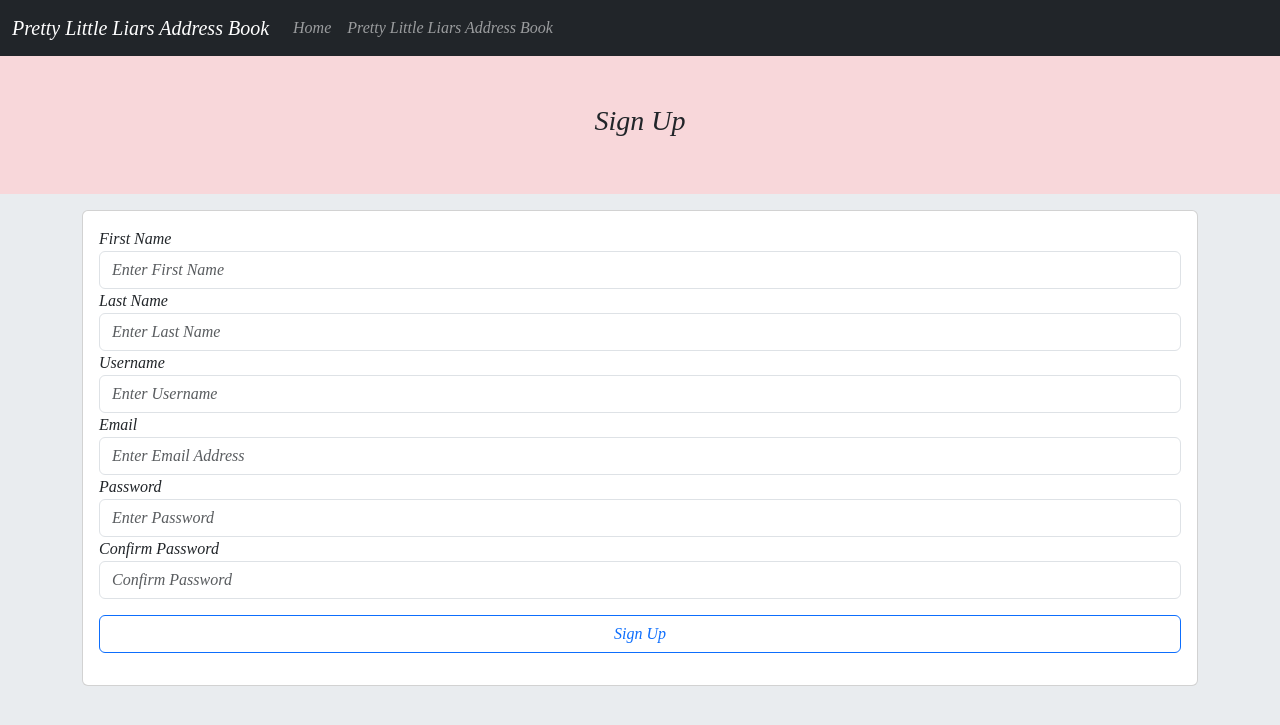
After one commit to leisatrisler/flask_phone_book, a Flask app: template app/templates/signup.html in a window 1280 px wide. The commit adds this page. Shown: the top 725 px of the page. Run offline with Flask 3, Linux system fonts and the light colour scheme; the template is opened without the code that fills it: values that come from a table or form of the project are taken from there, others are empty.

Commit message:
added new branch and work in progress changes

```diff
--- /dev/null
+++ b/-- SQLite.sql
@@ -0,0 +1,2 @@
+-- SQLite
+select * from address;
--- a/app/__init__.py
+++ b/app/__init__.py
@@ -1,18 +1,24 @@
 from flask import Flask
 from flask_sqlalchemy import SQLAlchemy
 from flask_migrate import Migrate
+from flask_login import LoginManager
 from config import Config
 
 app = Flask(__name__)
-app.config['SECRET_KEY'] = 'got_a_secret_can_you_keep_it'
+# app.config["SECRET_KEY"] = "got_a_secret_can_you_keep_it"
 app.config.from_object(Config)
 
-if __name__ == '__main__':
-    app.run()
+# if __name__ == "__main__":
+#     app.run()
 
 db = SQLAlchemy(app)
 
 migrate = Migrate(app, db)
 
+login = LoginManager(app)
+
+login.login_view = "login"
+
+login.login_message_category = "warning"
 
 from app import routes, models
--- a/app/forms.py
+++ b/app/forms.py
@@ -1,14 +1,34 @@
 from flask_wtf import FlaskForm
-from wtforms import StringField, EmailField, SubmitField
-from wtforms.validators import InputRequired
+from wtforms import StringField, PasswordField, EmailField, SubmitField, TextAreaField
+from wtforms.validators import InputRequired, EqualTo
 
-class PLL_Address_Book(FlaskForm):
-    first_name = StringField('First Name', validators=[InputRequired()])
-    last_name = StringField('Last Name', validators=[InputRequired()])
-    phone_number = StringField('Phone Number', validators=[InputRequired()])
-    address = StringField('Address')
-    submit = SubmitField('PLL Address Book')
+
+class SignUpForm(FlaskForm):
+    first_name = StringField("First Name", validators=[InputRequired()])
+    last_name = StringField("Last Name", validators=[InputRequired()])
+    username = StringField("Username", validators=[InputRequired()])
+    email = EmailField("Email", validators=[InputRequired()])
+    password = PasswordField("Password", validators=[InputRequired()])
+    confirm_pass = PasswordField(
+        "Confirm Password", validators=[InputRequired(), EqualTo("password")]
+    )
+    submit = SubmitField("Sign Up")
+
+
+class AddressBook(FlaskForm):
+    first_name = StringField("First Name", validators=[InputRequired()])
+    last_name = StringField("Last Name", validators=[InputRequired()])
+    phone_number = StringField("Phone Number", validators=[InputRequired()])
+    address = StringField("Address")
+    submit = SubmitField("PLL Address Book")
+
+
+class LoginForm(FlaskForm):
+    username = StringField("Username", validators=[InputRequired()])
+    password = PasswordField("Password", validators=[InputRequired()])
+    submit = SubmitField("Log In")
+
 
 class Home(FlaskForm):
-    username = StringField('Username', validators=[InputRequired()])
-    submit = SubmitField('Home')
+    username = StringField("Username", validators=[InputRequired()])
+    submit = SubmitField("Home")
--- a/app/templates/nav.html
+++ b/app/templates/nav.html
@@ -7,7 +7,7 @@
         <div class="collapse navbar-collapse" id="navbarNavAltMarkup">
             <div class="navbar-nav">
                 <a class="nav-link" href="{{ url_for('index') }}">Home</a>
-                <a class="nav-link" href="{{ url_for('pll_address') }}">Pretty Little Liars Address Book</a>
+                <a class="nav-link" href="{{ url_for('address') }}">Pretty Little Liars Address Book</a>
             </div>
         </div>
     </div>
--- /dev/null
+++ b/app/templates/signup.html
@@ -0,0 +1,42 @@
+{% extends 'base.html' %}
+
+{% block title %} Sign Up {% endblock %}
+
+{% block header %}
+    <h3>Sign Up</h3>
+{% endblock %}
+
+{% block content %}
+    <div class="row">
+        <div class="col">
+            <div class="card mt-3">
+                <div class="card-body">
+                    <form action="" method="post">
+                        {{ form.csrf_token }}
+
+                        {{ form.first_name.label }}
+                        {{ form.first_name(class='form-control', placeholder='Enter First Name') }}
+
+                        {{ form.last_name.label }}
+                        {{ form.last_name(class='form-control', placeholder='Enter Last Name') }}
+
+                        {{ form.username.label }}
+                        {{ form.username(class='form-control', placeholder='Enter Username') }}
+
+                        {{ form.email.label }}
+                        {{ form.email(class='form-control', placeholder='Enter Email Address') }}
+
+                        {{ form.password.label }}
+                        {{ form.password(class='form-control', placeholder='Enter Password') }}
+
+                        {{ form.confirm_pass.label }}
+                        {{ form.confirm_pass(class='form-control', placeholder='Confirm Password') }}
+
+                        {{ form.submit(class='btn btn-outline-primary w-100 mt-3') }}
+
+                    </form>
+                </div>
+            </div>
+        </div>
+    </div>
+{% endblock %}
```
Also changed, not shown: app/models.py (+30 -1 lines), app/routes.py (+39 -13 lines), app/templates/login.html (added, +30 -0 lines), app/templates/address.html (renamed from app/templates/pll_address.html), 1 other file.
